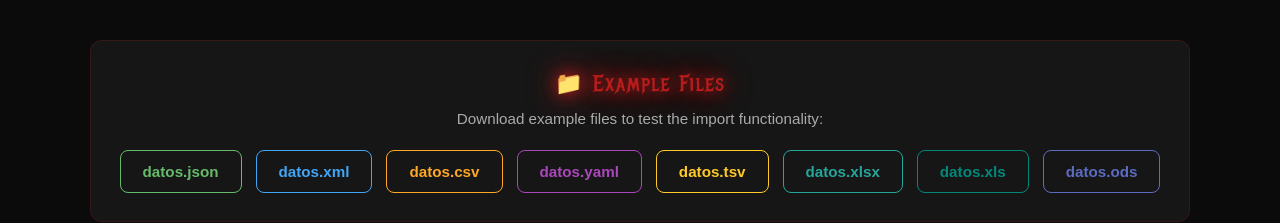
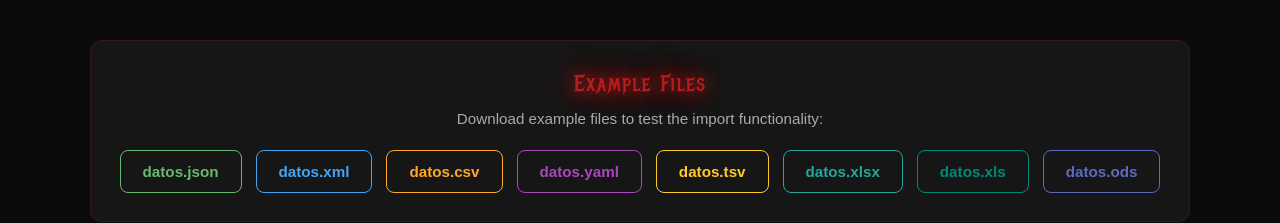
Before and after one commit to RotaryFold/metal-legends-react, a React (Vite) app: page /import-export in a window 1280 px wide. Shown: the part 544-767 px from the top of the page. Built offline with nearby package versions, Linux system fonts and the light colour scheme; no server answers; the database is empty.

Commit message:
Eliminado emoji del título de archivos de ejemplo

```diff
--- a/src/pages/ImportExport/ImportExport.jsx
+++ b/src/pages/ImportExport/ImportExport.jsx
@@ -17,7 +17,7 @@ function ImportExport() {
         </div>
 
         <div className="ie-examples">
-          <h3 className="ie-examples-title">📁 Example Files</h3>
+          <h3 className="ie-examples-title">Example Files</h3>
           <p className="ie-examples-info">
             Download example files to test the import functionality:
           </p>
```
